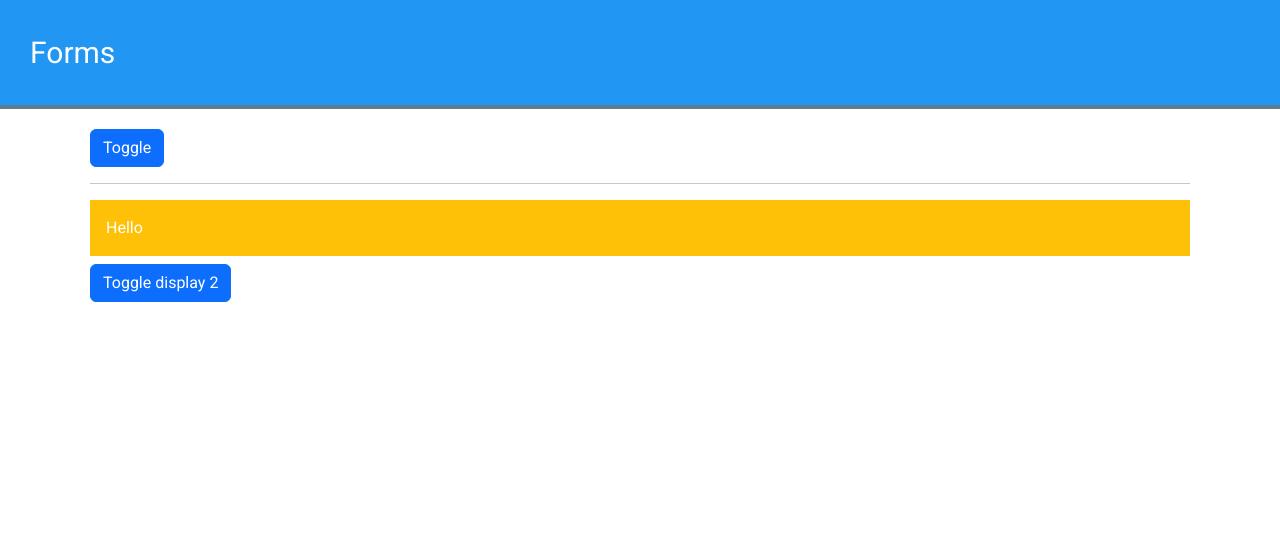
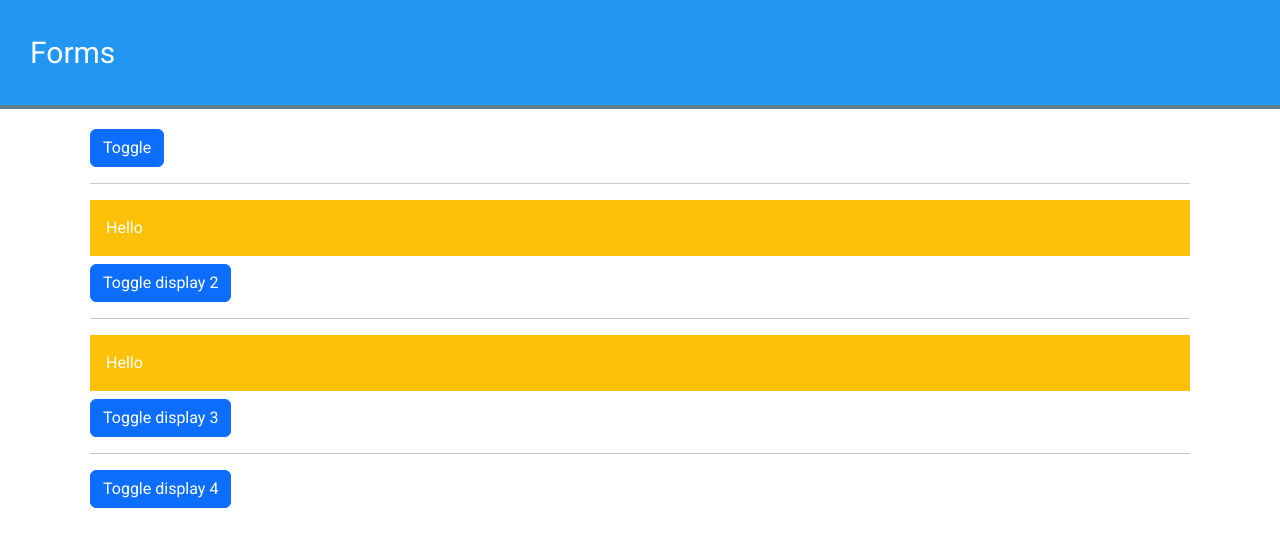
Before and after one commit to ferlobo1985/VUEJS24-Transitions, a Vue app: page / in a window 1280 px wide. Shown: the top 546 px of the page. Built offline with nearby package versions, Linux system fonts and the light colour scheme.

Commit message:
02-Named transitions
02-Named transitions

```diff
--- a/src/components/transitions/one.vue
+++ b/src/components/transitions/one.vue
@@ -24,6 +24,35 @@
     >
         Toggle display 2
     </button>
+
+    <hr/>
+    <transition name="slide">
+        <div class="p-3 mb-2 bg-warning text-white"
+            v-if="data.display3"
+        >
+            Hello
+        </div>
+    </transition>
+    <button class="btn btn-primary"
+        @click="data.display3 = !data.display3"
+    >
+        Toggle display 3
+    </button>
+
+    <hr/>
+    <transition name="slideup">
+        <div class="p-3 mb-2 bg-warning text-white"
+            v-if="data.display4"
+        >
+            Hello
+        </div>
+    </transition>
+    <button class="btn btn-primary"
+        @click="data.display4 = !data.display4"
+    >
+        Toggle display 4
+    </button>
+
 </template>
 
 <script setup>
@@ -31,7 +60,9 @@
 
    const data = reactive({
     display:false,
-    display2: true
+    display2: true,
+    display3: true,
+    display4: false
    })
 </script>
 
@@ -52,4 +83,67 @@
         opacity: 1;
     }
 
+
+/* ////////////////////////////////// */
+
+    .slide-enter-from {
+        transform: translateX(20px);
+        opacity: 0;
+    }
+
+    .slide-enter-active {
+        transition: all 1s ease;
+    }
+    .slide-enter-to {
+        opacity: 1;
+    }
+
+    .slide-leave-from {
+        opacity: 1;
+        background-color: red !important;
+    }
+
+    .slide-leave-active {
+        transition: all .3s ease;
+    }
+
+    .slide-leave-to {
+        background-color: black !important;
+        transform: translateX(100px);
+        opacity: 0;
+    }
+
+/* ////////////////////////////////// */
+
+.slideup-enter-active {
+    animation: slideup .5s ease-in-out;
+}
+
+.slideup-leave-active {
+    animation: slideDown .5s ease-in-out;
+}
+
+@keyframes slideup {
+    from {
+        opacity: 0;
+        transform: translateY(10px);
+    } to {
+        opacity: 1;
+        transform: translateY(0px);
+    }
+}
+
+@keyframes slideDown {
+    from {
+        opacity: 1;
+        transform: translateY(0px);
+    } to {
+        opacity: 0;
+        transform: translateY(10px);
+    }
+}
+
+
+
+
 </style>
```
